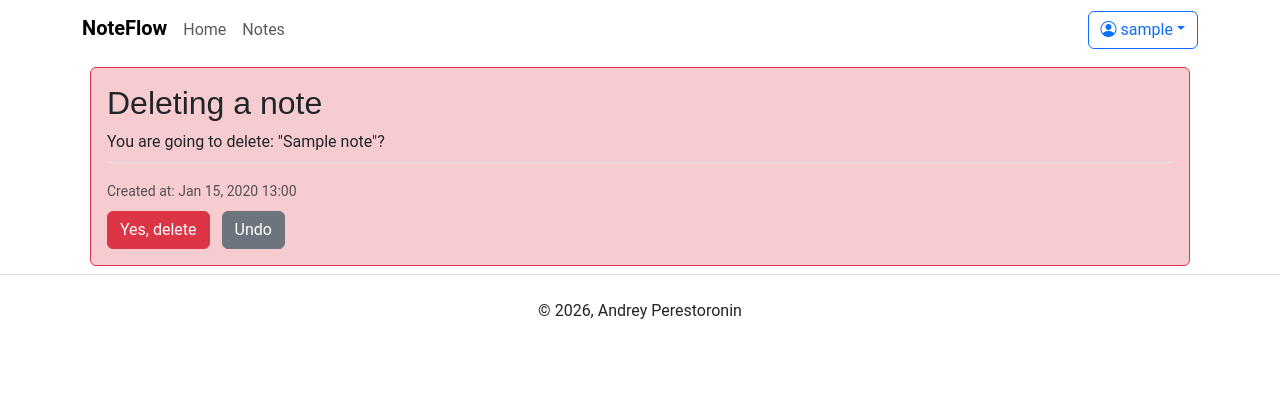
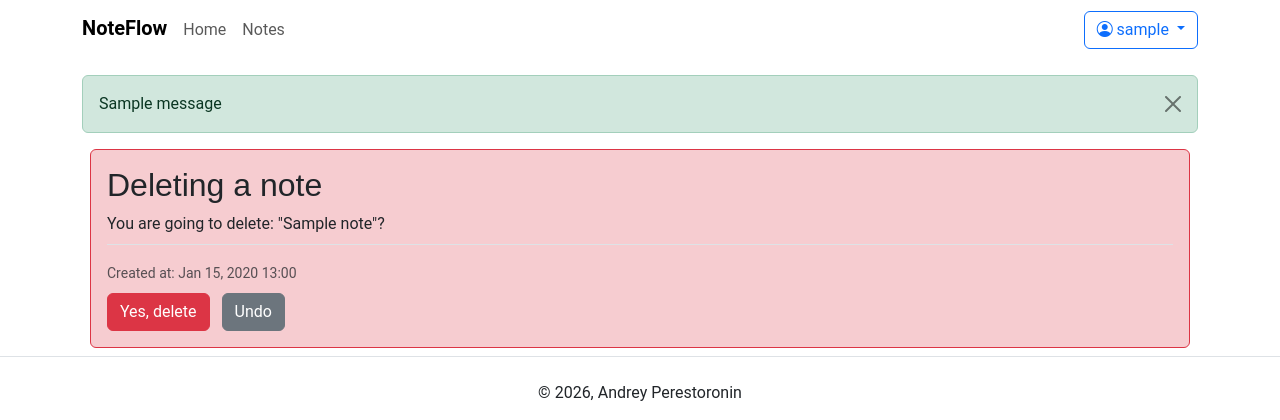
Before and after one commit to prs2rnn/django-notes-app, a Django app: page /notes/1/delete/ in a window 1280 px wide. Shown: the top 420 px of the page. Run offline with Django 5.2, Linux system fonts and the light colour scheme; a user stored in the database is signed in; tables that the repository leaves empty hold one stand-in row (values such as "Sample post"); one stand-in notice (Sample message) is shown; some libraries are stand-ins or nearby versions; some web fonts are replaced.

Commit message:
feat: messages

```diff
--- a/notes/views.py
+++ b/notes/views.py
@@ -1,3 +1,4 @@
+from django.contrib import messages
 from django.contrib.auth.decorators import login_required
 from django.http import HttpRequest
 from django.shortcuts import get_object_or_404, redirect, render
@@ -29,6 +30,7 @@
             note = form.save(commit=False)
             note.author = request.user
             note.save()
+            messages.success(request, 'Note created')
             return redirect('notes_list')
     else:
         form = NoteForm()
@@ -41,7 +43,11 @@
     if request.method == 'POST':
         form = NoteForm(request.POST, instance=note)
         if form.is_valid():
-            form.save()
+            if form.has_changed():
+                form.save()
+                messages.success(request, 'Note updated')
+            else:
+                messages.info(request, 'No changes were made')
             return redirect('note_detail', note_id=note.id)
     else:
         form = NoteForm(instance=note)
@@ -58,6 +64,7 @@
 
     if request.method == 'POST':
         note.delete()
+        messages.warning(request, 'Note deleted')
         return redirect('notes_list')
 
     return render(request, 'notes/confirm_delete.html', {'note': note})
--- a/templates/base.html
+++ b/templates/base.html
@@ -41,7 +41,9 @@
             <div class="dropdown">
               <button class='btn btn-outline-primary dropdown-toggle'
                       type="button"
-                      data-bs-toggle="dropdown"><i class="bi bi-person-circle"></i> {{ user.username }}</button>
+                      data-bs-toggle="dropdown">
+                <i class="bi bi-person-circle"></i> {{ user.username }}
+              </button>
               <ul class="dropdown-menu dropdown-menu-end">
                 <li>
                   <a href="{% url 'notes_list' %}" class="dropdown-item">My Notes</a>
@@ -64,6 +66,22 @@
         </div>
       </div>
     </nav>
+    {% if messages %}
+      <div class="container mt-3">
+        {% for message in messages %}
+          <div class="alert alert-dismissible fade show
+                      {% if message.tags == 'error' %}
+                        alert-danger
+                      {% else %}
+                        alert-{{ message.tags }}
+                      {% endif %}"
+               role="alert">
+            {{ message }}
+            <button type="button" class="btn-close" data-bs-dismiss="alert"></button>
+          </div>
+        {% endfor %}
+      </div>
+    {% endif %}
     <main class="container">
       {% block content %}
       {% endblock content %}
```
Also changed, not shown: accounts/views.py (+8 -0 lines).
